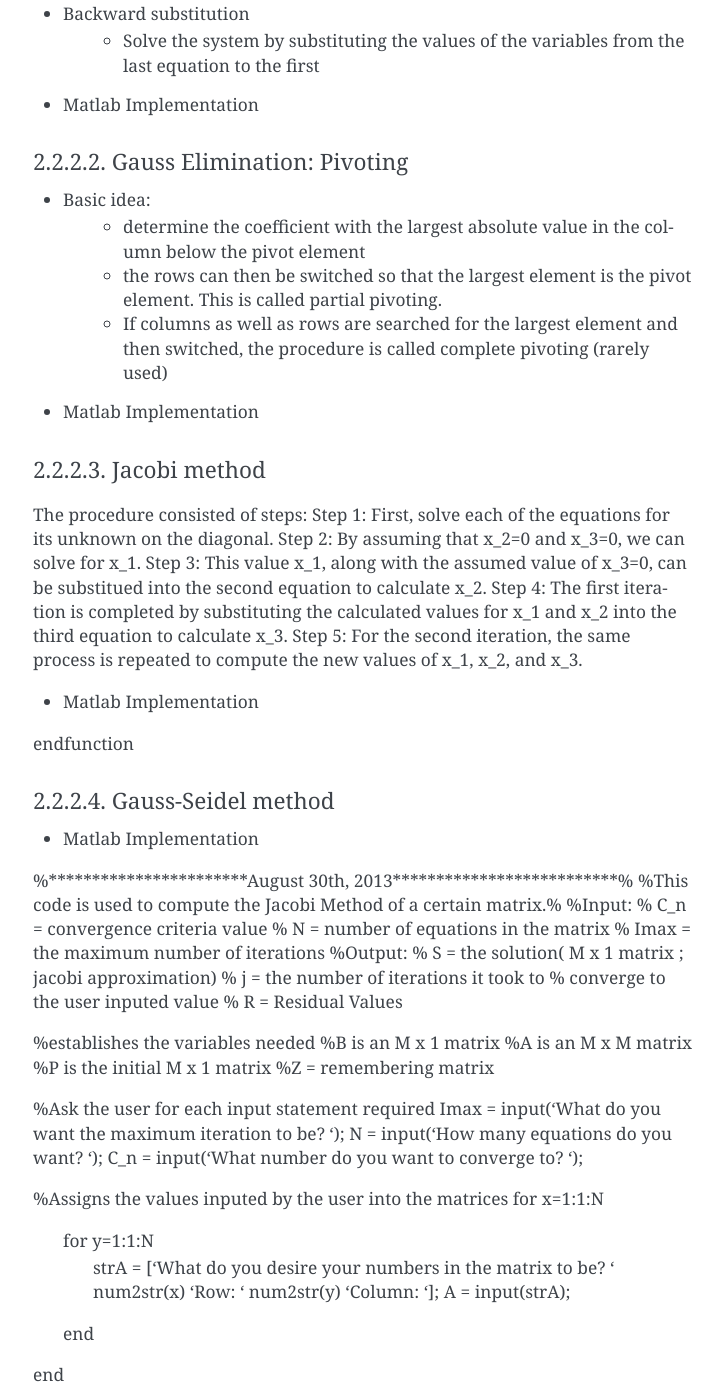
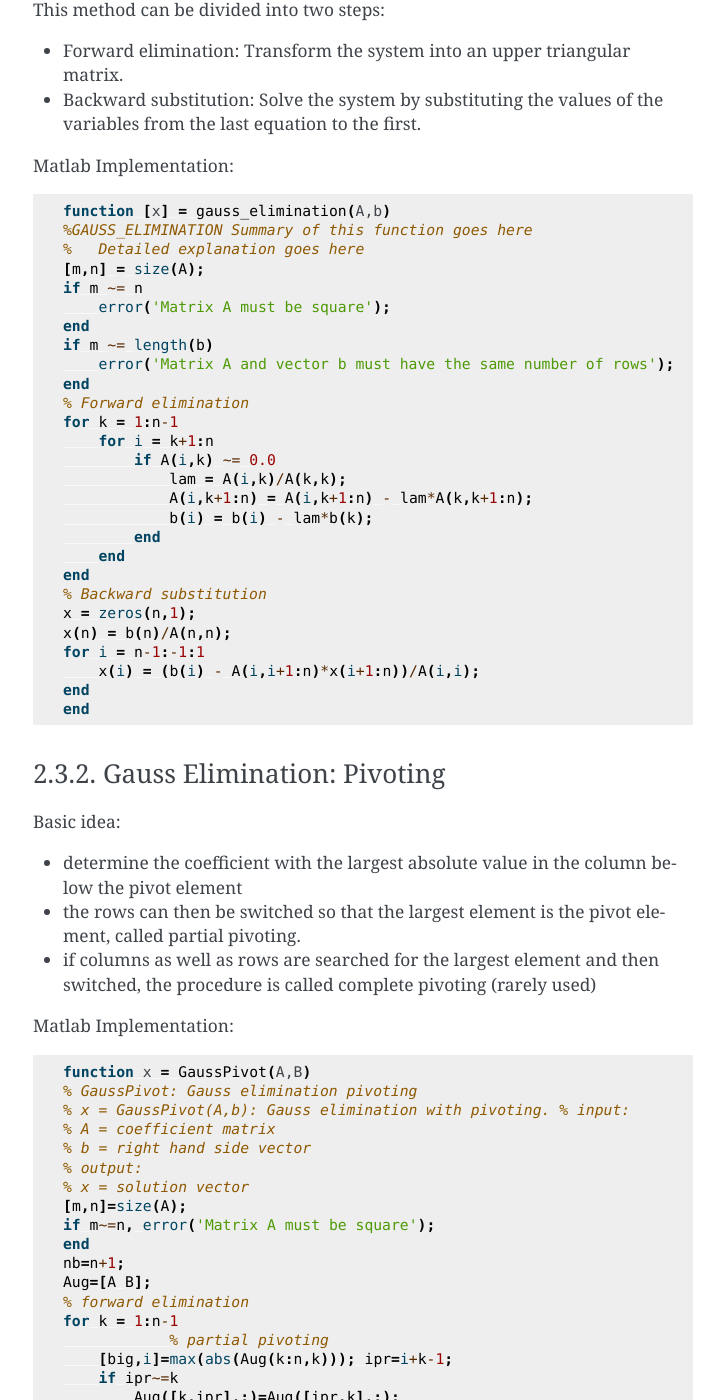
Before and after one commit to j1nxie/usth, a Sphinx documentation site: the page built from source/nm/system-linear.rst, in a window 1280 px wide and 1400 px high, scrolled down 1320 px. Shown: the whole window, without its empty margins (387-1111 px from the left). Built offline with Sphinx 7.4.7, drawn with Linux system fonts in a browser that asks for light colours; some of the changed text lies outside the part shown.

Commit message:
[fix] 80 width + math + code blocks

```diff
--- a/source/nm/system-linear.rst
+++ b/source/nm/system-linear.rst
@@ -1,61 +1,84 @@
 Systems of linear equations
-=============
+===========================
 
-General definition
------------------------
-* Linear equations: Algebraic equation in which each term is either a constant and (the first power of) a single variable.
-    * Ex: ax+b = 0
+.. _definitions:
 
-* Systems of linear equations: collection of two or more linear equations involving the same set of variables
+General definitions
+-------------------
 
-a11x1 + a12x2 + ... + a1nxn = b1
-a21x1 + a22x2 + ... + a2nxn = b2
-...
-am1x1 + am2x2 + ... + amnxn = bm
+* Linear equations: Algebraic equation in which each term is either a constant
+  and (the first power of) a single variable.
 
-a's are coefficients, b's are constants, x's are variables
+.. math::
+
+   ax + b = 0
+
+* Systems of linear equations: collection of two or more linear equations
+  involving the same set of variables, in which :math:`a` are coefficients,
+  :math:`b` are constants, :math:`x` are variables.
+
+.. math::
+
+    \begin{aligned}
+        & a_{11}x_1 + a_{12}x_2 + \ldots + a_{1n}x_n = b_1 \\
+        & a_{21}x_1 + a_{22}x_2 + \ldots + a_{2n}x_n = b_2 \\
+        & \ldots \\
+        & a_{m1}x_1 + a_{m2}x_2 + \ldots + a_{mn}x_n = b_m \\
+    \end{aligned}
 
 * A linear system may behave in any one of three possible ways:
     * has a single unique solution
     * has infinitely many solutions
     * has no solution
 
-How to solve
------------------------
+.. _matrix properties:
+
+Properties of matrices
+----------------------
+
 Matrix Notation
-~~~~~~~~~~~~~~~~~~
-* [A] is the shorthand notation for an m by n Matrix
-* a_ij designates an individual element of the Matrix
-* a_11, a_22, a_33: the principle or main diagonal of the matrix
-* a_ij = a_ji: symmetric matrix
-* m = n: square matrix
+~~~~~~~~~~~~~~~
+
+* :math:`[A]` is the shorthand notation for an :math:`m \times n` matrix
+* :math:`a_{ij}` designates an individual element of the matrix
+* :math:`a_{11}`, :math:`a_{22}`, :math:`a_{33}`: the principle or main diagonal of the matrix
+* :math:`a_{ij} = a_{ji}`: symmetric matrix
+* :math:`m = n`: square matrix
 
 Special matrices
-###################
+~~~~~~~~~~~~~~~~
+
 * Diagonal matrix
 * Upper triangular matrix
 * Lower triangular matrix
 * Identity matrix
 * Banded matrix
 
-Methods
-~~~~~~~~~~
-.. _naive_gaussian_elimination:
+.. _solving:
+
+How to solve
+------------
+
 1. Naive Gauss elimination
 2. Gauss Elimination: Pivoting
 3. Jacobi method
 4. Gauss-Seidel method
 
+.. _naive gaussian elimination:
+
 Naive Gauss elimination
-################################
+~~~~~~~~~~~~~~~~~~~~~~~
+
 This method can be divided into two steps:
-* Forward elimination
-    * Transform the system into an upper triangular matrix
-* Backward substitution
-    * Solve the system by substituting the values of the variables from the last equation to the first
-* Matlab Implementation
 
-.. code-block::Matlab
+- Forward elimination: Transform the system into an upper triangular matrix.
+- Backward substitution: Solve the system by substituting the values of the
+  variables from the last equation to the first.
+
+Matlab Implementation:
+
+.. code-block:: matlab
+
     function [x] = gauss_elimination(A,b)
     %GAUSS_ELIMINATION Summary of this function goes here
     %   Detailed explanation goes here
@@ -84,14 +107,24 @@ This method can be divided into two steps:
     end
     end
 
+.. _gauss elimination with pivoting:
+
 Gauss Elimination: Pivoting
-################################
-* Basic idea:
-    * determine the coefficient with the largest absolute value in the column below the pivot element
-    * the rows can then be switched so that the largest element is the pivot element. This is called partial pivoting.
-    * If columns as well as rows are searched for the largest element and then switched, the procedure is called complete pivoting (rarely used)
-* Matlab Implementation
-.. code-block::Matlab
+~~~~~~~~~~~~~~~~~~~~~~~~~~~
+
+Basic idea:
+
+- determine the coefficient with the largest absolute value in the column below
+  the pivot element
+- the rows can then be switched so that the largest element is the pivot
+  element, called partial pivoting.
+- if columns as well as rows are searched for the largest element and then
+  switched, the procedure is called complete pivoting (rarely used)
+
+Matlab Implementation:
+
+.. code-block:: matlab
+
     function x = GaussPivot(A,B)
     % GaussPivot: Gauss elimination pivoting
     % x = GaussPivot(A,b): Gauss elimination with pivoting. % input:
@@ -125,27 +158,39 @@ Gauss Elimination: Pivoting
 
 
 Jacobi method
-###################
-The procedure consisted of steps:
-Step 1: First, solve each of the equations for its unknown on the diagonal.
-Step 2: By assuming that x_2=0 and x_3=0, we can solve for x_1.
-Step 3: This value x_1, along with the assumed value of x_3=0, can be substitued into the second equation to calculate x_2.
-Step 4: The first iteration is completed by substituting the calculated values for x_1 and x_2 into the third equation to calculate x_3.
-Step 5: For the second iteration, the same process is repeated to compute the new values of x_1, x_2, and x_3.
+~~~~~~~~~~~~~
 
-* Matlab Implementation
-.. code-block::Matlab
+**Step 1**: Solve each of the equations for its unknown on the diagonal.
+
+**Step 2**: Assuming that :math:`x_2=0` and :math:`x_3=0`, we can solve for
+:math:`x_1`.
+
+**Step 3**: This value :math:`x_1`, along with the assumed value of
+:math:`x_3=0`, can be substituted into the second equation to calculate
+:math:`x_2`.
+
+**Step 4**: The first iteration is completed by substituting the calculated
+values for :math:`x_1` and :math:`x_2` into the third equation to calculate
+:math:`x_3`.
+
+**Step 5**: For the second iteration, the same process is repeated to compute
+the new values of :math:`x_1`, :math:`x_2`, and :math:`x_3`.
+
+Matlab Implementation:
+
+.. code-block:: matlab
+
     function xnew = jacobi(A, b, xold)
-  % This is a sample implementation of the Jacobi method in
-  % Octave.
+    % This is a sample implementation of the Jacobi method in
+    % Octave.
 
-  % We first need to determine how many equations there are
-  % that we need to solve
-  n = size(A, 1);
-  % We create a blank xnew vector to store the final results
-  xnew = zeros(n, 1);
+    % We first need to determine how many equations there are
+    % that we need to solve
+    n = size(A, 1);
+    % We create a blank xnew vector to store the final results
+    xnew = zeros(n, 1);
 
-  for k = 1:n
+    for k = 1:n
     % We first get the diagonal value so that we can set it
     % to null in the matrix
     diagonal_value = A(k,k);
@@ -156,62 +201,66 @@ Step 5: For the second iteration, the same process is repeated to compute the ne
 
     % We then calculate a new xnew value using the xold vector
     xnew(k) = (b(k) - A(k,:)*xold) / diagonal_value;
-  endfor
-endfunction
+    endfor
+    endfunction
+
+.. _gauss-seidel:
 
 Gauss-Seidel method
-#######################
+~~~~~~~~~~~~~~~~~~~
 
-* Matlab Implementation
-.. code-block::Matlab
+Matlab Implementation:
+
+.. code-block:: matlab
+
     %*************************Eric Douglas*****************************%
-%***********************August 30th, 2013**************************%
-%This code is used to compute the Jacobi Method of a certain matrix.%
-%Input:
-%       C_n = convergence criteria value
-%       N = number of equations in the matrix
-%       Imax = the maximum number of iterations
-%Output:
-%       S = the solution( M x 1 matrix ; jacobi approximation)
-%       j = the number of iterations it took to
-%           converge to the user inputed value
-%       R = Residual Values
+    %***********************August 30th, 2013**************************%
+    %This code is used to compute the Jacobi Method of a certain matrix.%
+    %Input:
+    %       C_n = convergence criteria value
+    %       N = number of equations in the matrix
+    %       Imax = the maximum number of iterations
+    %Output:
+    %       S = the solution( M x 1 matrix ; jacobi approximation)
+    %       j = the number of iterations it took to
+    %           converge to the user inputed value
+    %       R = Residual Values
 
-%establishes the variables needed
-%B is an M x 1 matrix
-%A is an M x M matrix
-%P is the initial M x 1 matrix
-%Z = remembering matrix
+    %establishes the variables needed
+    %B is an M x 1 matrix
+    %A is an M x M matrix
+    %P is the initial M x 1 matrix
+    %Z = remembering matrix
 
-%Ask the user for each input statement required
-Imax = input('What do you want the maximum iteration to be? ');
-N = input('How many equations do you want? ');
-C_n = input('What number do you want to converge to? ');
+    %Ask the user for each input statement required
+    Imax = input('What do you want the maximum iteration to be? ');
+    N = input('How many equations do you want? ');
+    C_n = input('What number do you want to converge to? ');
 
-%Assigns the values inputed by the user into the matrices
-for x=1:1:N
-    for y=1:1:N
-        strA = ['What do you desire your numbers in the matrix to be? ' num2str(x) 'Row: ' num2str(y) 'Column: '];
-        A = input(strA);
+    %Assigns the values inputed by the user into the matrices
+    for x=1:1:N
+        for y=1:1:N
+            strA = ['What do you desire your numbers in the matrix to be? ' num2str(x) 'Row: ' num2str(y) 'Column: '];
+            A = input(strA);
+        end
     end
-end
 
-for l=1:1:N
-    strB = ('What do you desire the Solution matrix to be? ');
-    B = input(strB);
-end
+    for l=1:1:N
+        strB = ('What do you desire the Solution matrix to be? ');
+        B = input(strB);
+    end
 
-n = length(B);
-X = zeros(n,1);
-e = ones(n,1);
+    n = length(B);
+    X = zeros(n,1);
+    e = ones(n,1);
 
-%%Check if the matrix A is diagonally dominant
-for i = 1:n
-    j = 1:n;
-    j(i) = [];
-    C = abs(A(i,j));
-    Check(i,1) = abs(A(i,i)) - sum(B); % Is the diagonal value greater than the remaining row values combined?
-    if Check(i) < 0
-        fprintf('The matrix is not strictly diagonally dominant at row %2i\n\n',i)
+    %%Check if the matrix A is diagonally dominant
+    for i = 1:n
+        j = 1:n;
+        j(i) = [];
+        C = abs(A(i,j));
+        Check(i,1) = abs(A(i,i)) - sum(B); % Is the diagonal value greater than the remaining row values combined?
+        if Check(i) < 0
+            fprintf('The matrix is not strictly diagonally dominant at row %2i\n\n',i)
+        end
     end
-end
```
